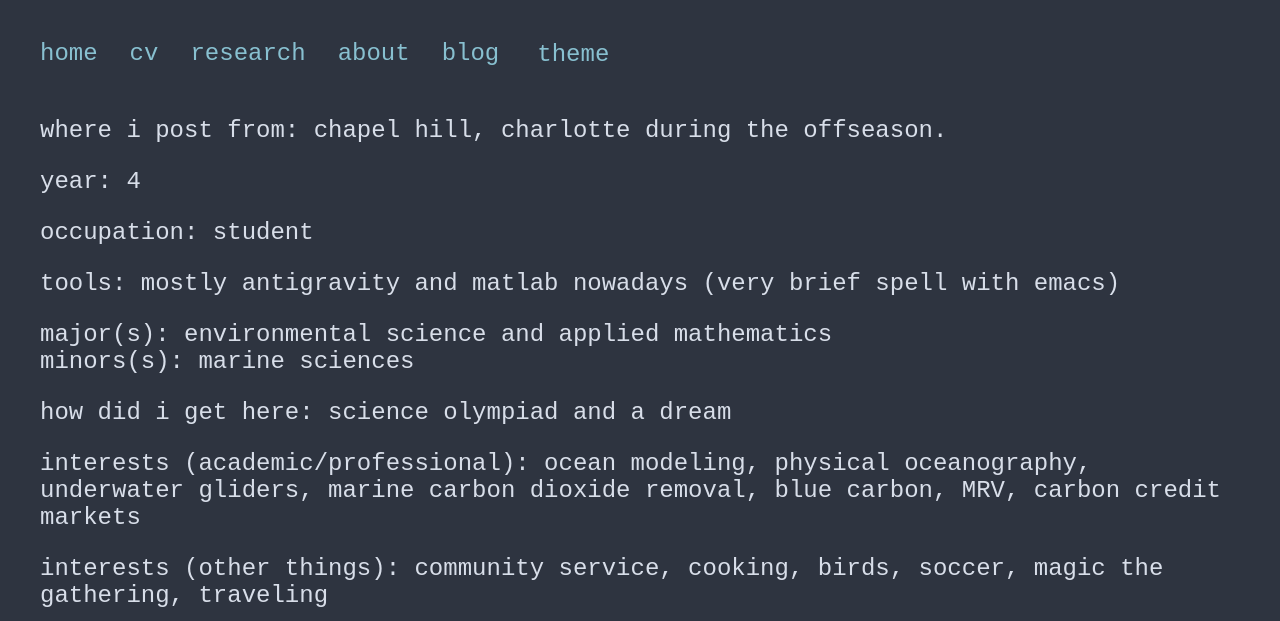
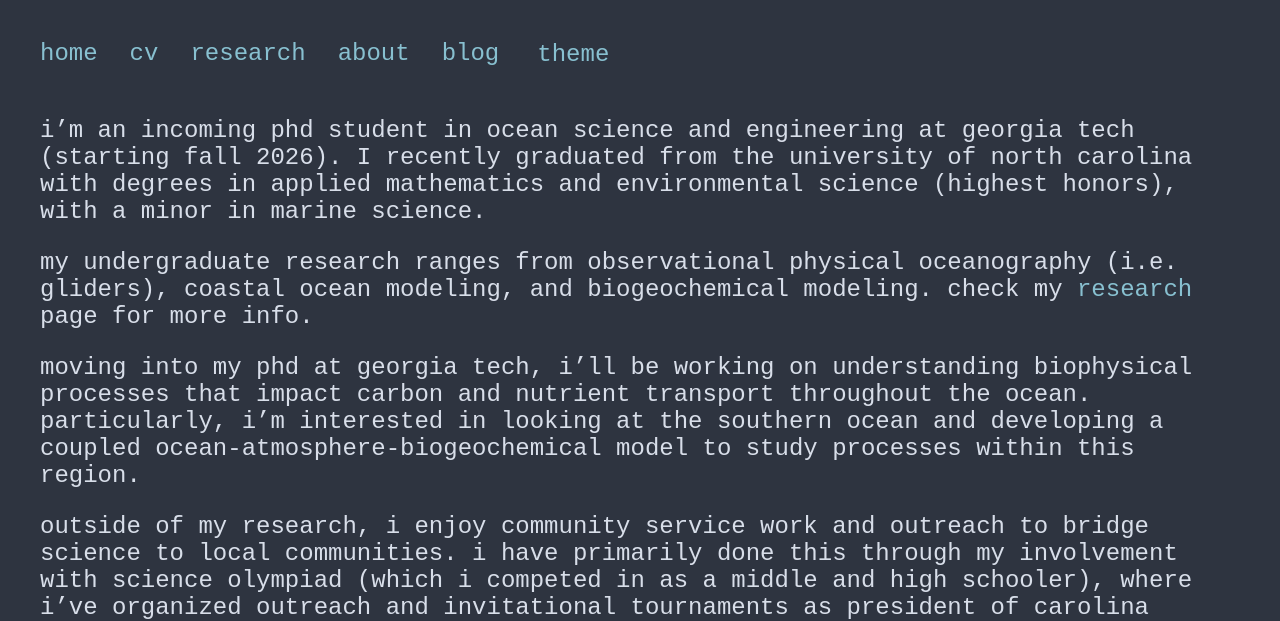
Before and after one commit to vhi3u/vhi3u.github.io, a Jekyll site: the page built from about.md, in a window 1280 px wide. Shown: the top 621 px of the page. Built offline with Jekyll 4.4.1, drawn with Linux system fonts in a browser that asks for light colours; a style sheet for code colours, icons or effects is not loaded; some of the changed text lies outside the part shown.

Commit message:
update about section

```diff
--- a/about.md
+++ b/about.md
@@ -4,21 +4,17 @@
 permalink: /about/
 ---
 
-where i post from: chapel hill, charlotte during the offseason.
+i'm an incoming phd student in ocean science and engineering at georgia tech (starting fall 2026). I recently graduated from the university of north carolina with degrees in applied mathematics and environmental science (highest honors), with a minor in marine science.
 
-year: 4
+my undergraduate research ranges from observational physical oceanography (i.e. gliders), coastal ocean modeling, and biogeochemical modeling. check my [research](/research/) page for more info.
 
-occupation: student
+moving into my phd at georgia tech, i'll be working on understanding biophysical processes that impact carbon and nutrient transport throughout the ocean. particularly, i'm interested in looking at the southern ocean and developing a coupled ocean-atmosphere-biogeochemical model to study processes within this region.
 
-tools: mostly antigravity and matlab nowadays (very brief spell with emacs)
+outside of my research, i enjoy community service work and outreach to bridge science to local communities. i have primarily done this through my involvement with science olympiad (which i competed in as a middle and high schooler), where i've organized outreach and invitational tournaments as president of carolina science olympiad. i'm looking forward to creating and engaging in new service opportunities in atlanta through gt.
 
-major(s): environmental science and applied mathematics
-minors(s): marine sciences
+i'm interested in all things relating to (but not limited to): physical oceanography, ocean modeling, marine carbon dioxide removal, carbon markets. feel free to reach out if we share any common interests.
 
-how did i get here: science olympiad and a dream
+if i'm not working on my research or trying my best to get involved with my local community through STEM outreach, you can find me searching for new restaurants to review on beli, cooking, or re-learning how to play my guitar.
 
-interests (academic/professional): ocean modeling, physical oceanography, underwater gliders, marine carbon dioxide removal, blue carbon, MRV, carbon credit markets
 
-interests (other things): community service, cooking, birds, soccer, magic the gathering, traveling
-
-<iframe style="border-radius:12px" src="https://open.spotify.com/embed/playlist/0GsdYf8aMtDnXU6HAjgYMg?utm_source=generator&theme=0" width="100%" height="352" frameborder="0" allowfullscreen allow="autoplay; clipboard-write; encrypted-media; fullscreen; picture-in-picture" loading="lazy"></iframe>
+<iframe data-testid="embed-iframe" style="border-radius:12px" src="https://open.spotify.com/embed/playlist/4438JKohTfl2qRJxhIqSEB?utm_source=generator" width="100%" height="352" frameBorder="0" allowfullscreen="" allow="autoplay; clipboard-write; encrypted-media; fullscreen; picture-in-picture" loading="lazy"></iframe>
```
